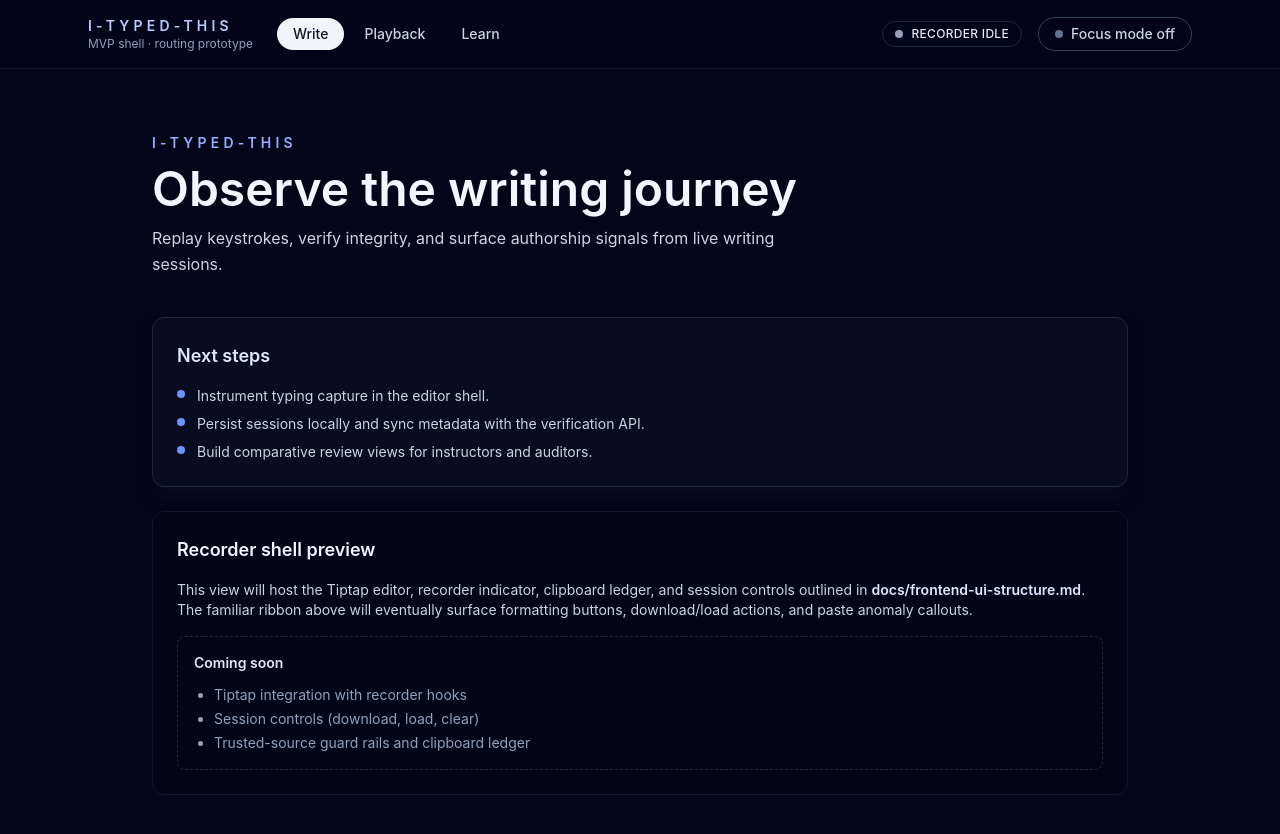
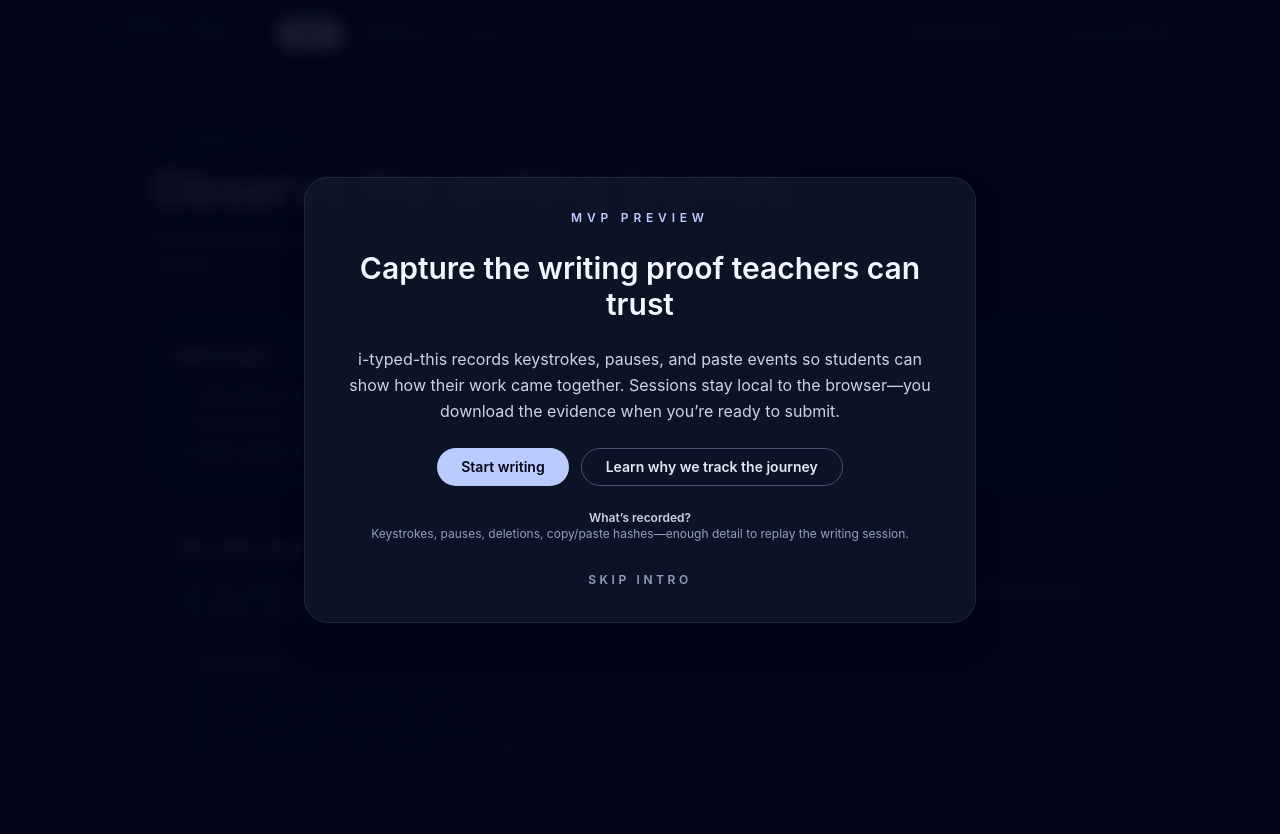
Before and after one commit to ajhonn/i-typed-this-public, a React (Vite) app in the folder frontend/: page /write in a window 1280 px wide. Shown: the top 834 px of the page. Built offline with nearby package versions, Linux system fonts and the light colour scheme.

Commit message:
feat: show hero modal on write route

```diff
--- a/frontend/src/features/write/WriteRoute.tsx
+++ b/frontend/src/features/write/WriteRoute.tsx
@@ -1,6 +1,23 @@
+import { useEffect, useState } from 'react';
 import ShellLayout from '@features/shell/ShellLayout';
+import HeroModal from './HeroModal';
+
+const HERO_STORAGE_KEY = 'write-hero-dismissed';
 
 const WriteRoute = () => {
+  const [showHero, setShowHero] = useState(() => {
+    if (typeof window === 'undefined') {
+      return true;
+    }
+    return window.localStorage.getItem(HERO_STORAGE_KEY) !== 'true';
+  });
+
+  useEffect(() => {
+    if (!showHero && typeof window !== 'undefined') {
+      window.localStorage.setItem(HERO_STORAGE_KEY, 'true');
+    }
+  }, [showHero]);
+
   return (
     <ShellLayout
       activeTab="write"
@@ -40,6 +57,7 @@ const WriteRoute = () => {
           </ul>
         </div>
       </section>
+      {showHero ? <HeroModal onDismiss={() => setShowHero(false)} /> : null}
     </ShellLayout>
   );
 };
```
Also changed, not shown: 1 other file (tests, documents, lock files or other folders).
